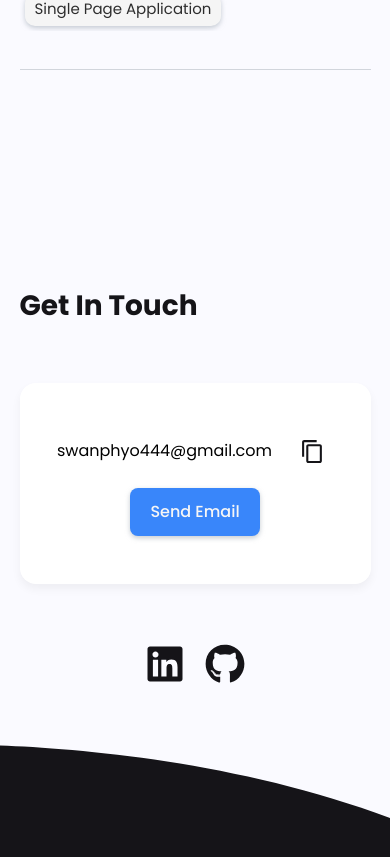
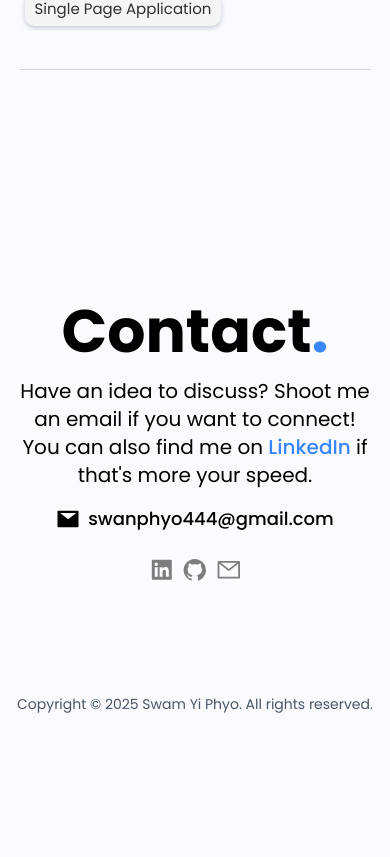
Before and after one commit to fisheeesh/portfolio_v1, a React (Vite) app: page / in a window 390 px wide. Shown: the part 8669-9526 px from the top of the page. After the commit the page ends 9399 px from the top, so only its background shows below. Built offline with nearby package versions, Linux system fonts and the light colour scheme.

Commit message:
contact and footer updated

```diff
--- a/src/components/Contact/Contact.jsx
+++ b/src/components/Contact/Contact.jsx
@@ -1,57 +1,52 @@
-import { IconButton, Tooltip } from "@mui/material";
-import Zoom from '@mui/material/Zoom';
-import { useState } from 'react';
-import ScrollAnimation from "react-animate-on-scroll";
-import { MdContentCopy } from "react-icons/md";
+import { AiFillMail, AiFillCalendar } from "react-icons/ai";
+import { Reveal } from "../../utils/Reveal";
+import { Socials } from "../../ui/Socials";
 
-export default function Contact() {
-    const [showTooltip, setShowTooltip] = useState(false);
-    const copyToClipboard = () => {
-        navigator.clipboard.writeText("swanphyo444@gmail.com");
-        setShowTooltip(true);
-        setTimeout(() => {
-            setShowTooltip(false);
-        }, 700);
-    };
+export const Contact = () => {
     return (
-        <section className='my-20 mx-0' id='contact'>
-            <div className='Container'>
-                <div className="SectionTitle">Get In Touch</div>
-                <ScrollAnimation animateIn="fadeIn" >
-                    <div className="BigCard">
-                        <div className='flex items-center flex-row justify-around flex-wrap gap-y-4'>
-                            <div className='flex items-center justify-center flex-wrap gap-x-5 gap-y-2.5'>
-                                <span className='text-[1rem] font-normal min-[576px]:text-xl min-[992px]:text-2xl'>swanphyo444@gmail.com</span>
-                                <Tooltip
-                                    PopperProps={{
-                                        disablePortal: true,
-                                    }}
-                                    open={showTooltip}
-                                    onClose={() => setShowTooltip(false)}
-                                    title="Copied!"
-                                    TransitionComponent={Zoom}
-                                    disableFocusListener
-                                    disableHoverListener
-                                    disableTouchListener
-                                    placement="bottom"
+        <section className="py-24 px-4" id="contact">
+            <div className="max-w-[700px] mx-auto space-y-4 rounded-[1.2rem]">
+                <Reveal width="100%">
+                    <h4 className="text-center font-black leading-none text-6xl md:text-[6rem]">
+                        Contact<span className="text-brand">.</span>
+                    </h4>
+                </Reveal>
+
+                <Reveal width="100%">
+                    <p className="text-center text-xl">
+                        Have an idea to discuss? Shoot me an email if you want to connect! You can also find me on{" "}
+                        <a
+                            href="https://www.linkedin.com/in/fvukelic/"
+                            target="_blank"
+                            rel="nofollow"
+                            aria-label="Contact me on LinkedIn"
+                            className="text-brand hover:border-b-[1.5px] font-medium transition duration-200"
                         >
-                                    <IconButton onClick={copyToClipboard} >
-                                        <MdContentCopy size={25} className='cursor-pointer text-[#151418]' />
-                                    </IconButton>
-                                </Tooltip>
-                            </div>
+                            LinkedIn
+                        </a>{" "}
+                        if that's more your speed.
+                    </p>
+                </Reveal>
+
+                <Reveal width="100%">
+                    <div className="flex flex-col items-center gap-2">
                         <a
-                                className="btn PrimaryBtn btn-shadow"
                             href="mailto:swanphyo444@gmail.com"
                             target="_blank"
-                                rel="noopener noreferrer"
+                            rel="nofollow"
+                            aria-label="Send me an email"
+                            className="flex items-center justify-center gap-2 text-base sm:text-sm mb-2 transition hover:text-brand"
                         >
-                                Send Email
+                            <AiFillMail size="24" />
+                            <span className="text-lg font-medium">swanphyo444@gmail.com</span>
                         </a>
                     </div>
-                    </div>
-                </ScrollAnimation>
+                </Reveal>
+
+                <Reveal width="100%">
+                    <Socials />
+                </Reveal>
             </div>
         </section>
-    )
-}
+    );
+};
--- a/src/components/Footer/Footer.jsx
+++ b/src/components/Footer/Footer.jsx
@@ -1,7 +1,10 @@
 export default function Footer() {
     return (
-        <footer className='footer'>
-            <div className="Container" />
+        // <footer className='footer'>
+        //     <div className="Container" />
+        // </footer>
+        <footer className="text-center  my-4 text-sm text-gray-600">
+            <div>Copyright © {(new Date()).getFullYear()} Swam Yi Phyo. All rights reserved.</div>
         </footer>
     )
 }
--- a/src/components/SocialIcon/FixSocialIcon.jsx
+++ b/src/components/SocialIcon/FixSocialIcon.jsx
@@ -6,7 +6,7 @@ import { FaLinkedin, FaGithub } from "react-icons/fa";
 export default function FixSocialIcon() {
     return (
         <aside
-         className='fixed top-[48%] left-[1.5rem] -translate-y-1/2 max-[1000px]:mt-8 max-[1000px]:relative max-[1000px]:top-0 max-[1000px]:left-0'>
+            className="fixed top-[48%] left-[1.5rem] -translate-y-1/2 max-[992px]:hidden">
             <motion.div
                 variants={fadeIn}
                 initial="hidden"
@@ -14,7 +14,7 @@ export default function FixSocialIcon() {
                 viewport={{ once: true }}
             >
                 <ul className='block max-[1000px]:flex gap-5 max-[1000px]:justify-center max-[1000px]:items-center list-none'>
-                    <li className='mb-8 max-[1000px]:mb-0'>
+                    <li className='mb-5 max-[1000px]:mb-0'>
                         <a
                             className='text-[2.3rem] text-[#777779] hover:text-[#3986FA] max-[1000px]:text-[2.5rem] max-[1000px]:text-[#151418] max-[1000px]:hover:text-[#3986FA]'
                             href="https://www.linkedin.com/in/syp-dev"
--- a/src/pages/Home.jsx
+++ b/src/pages/Home.jsx
@@ -1,6 +1,6 @@
 import About from '../components/About/About'
 import Certification from '../components/Certification/Certification'
-import Contact from '../components/Contact/Contact'
+import { Contact } from '../components/Contact/Contact'
 import Footer from '../components/Footer/Footer'
 import Hero from '../components/Hero/Hero'
 import ShowCase from '../components/ShowCase/ShowCase'
```
Lines whose indentation alone changed are shown as unchanged.
